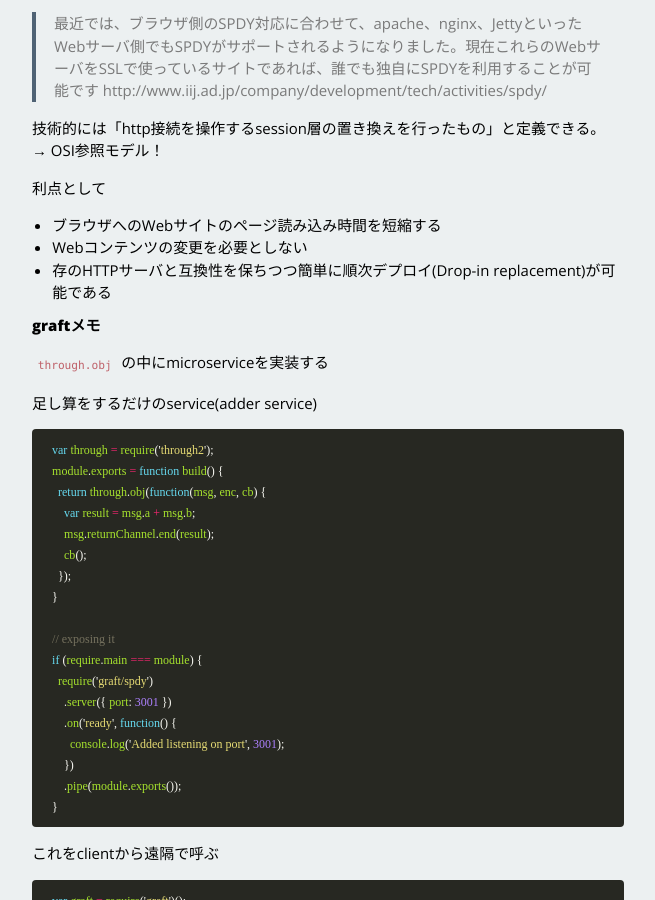
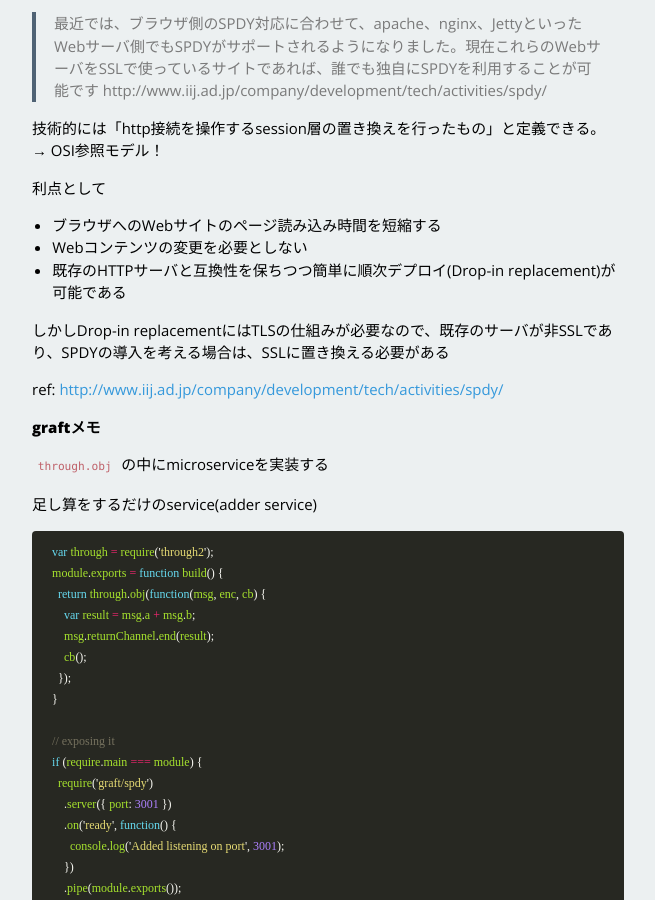
Before and after one commit to takashi/takashi.github.io, a Jekyll site: the page built from _posts/2014-10-29-graft-memo.md, in a window 1280 px wide and 900 px high, scrolled down 2347 px. Shown: the whole window, without its empty margins (312-967 px from the left). Built offline with Jekyll 4.4.1, drawn with Linux system fonts in a browser that asks for light colours; nearby versions of some CDN libraries; some web fonts are replaced.

Commit message:
modify post

```diff
--- a/_posts/2014-10-29-graft-memo.md
+++ b/_posts/2014-10-29-graft-memo.md
@@ -129,9 +129,11 @@ http://www.iij.ad.jp/company/development/tech/activities/spdy/
 
 - ブラウザへのWebサイトのページ読み込み時間を短縮する
 - Webコンテンツの変更を必要としない
-- 存のHTTPサーバと互換性を保ちつつ簡単に順次デプロイ(Drop-in replacement)が可能である
+- 既存のHTTPサーバと互換性を保ちつつ簡単に順次デプロイ(Drop-in replacement)が可能である
 
+しかしDrop-in replacementにはTLSの仕組みが必要なので、既存のサーバが非SSLであり、SPDYの導入を考える場合は、SSLに置き換える必要がある
 
+ref: [http://www.iij.ad.jp/company/development/tech/activities/spdy/](http://www.iij.ad.jp/company/development/tech/activities/spdy/)
 
 
 
```
